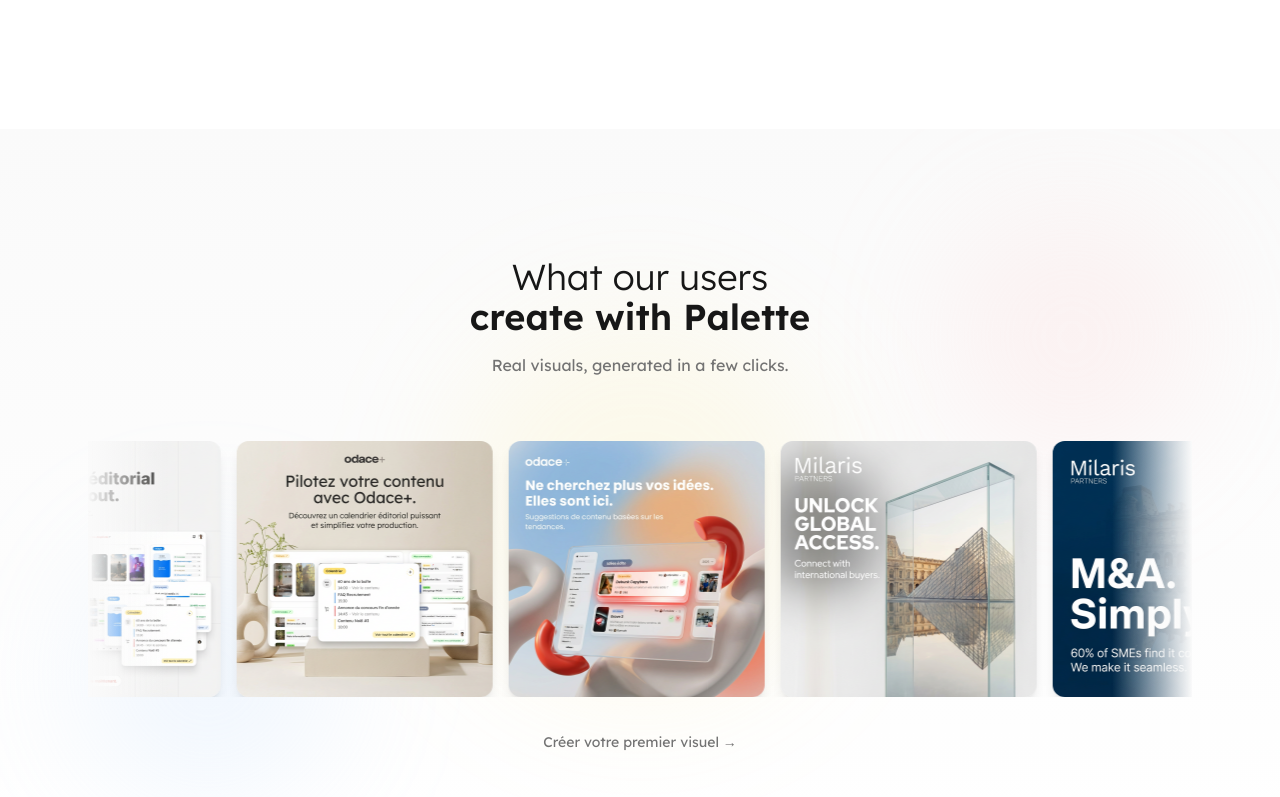
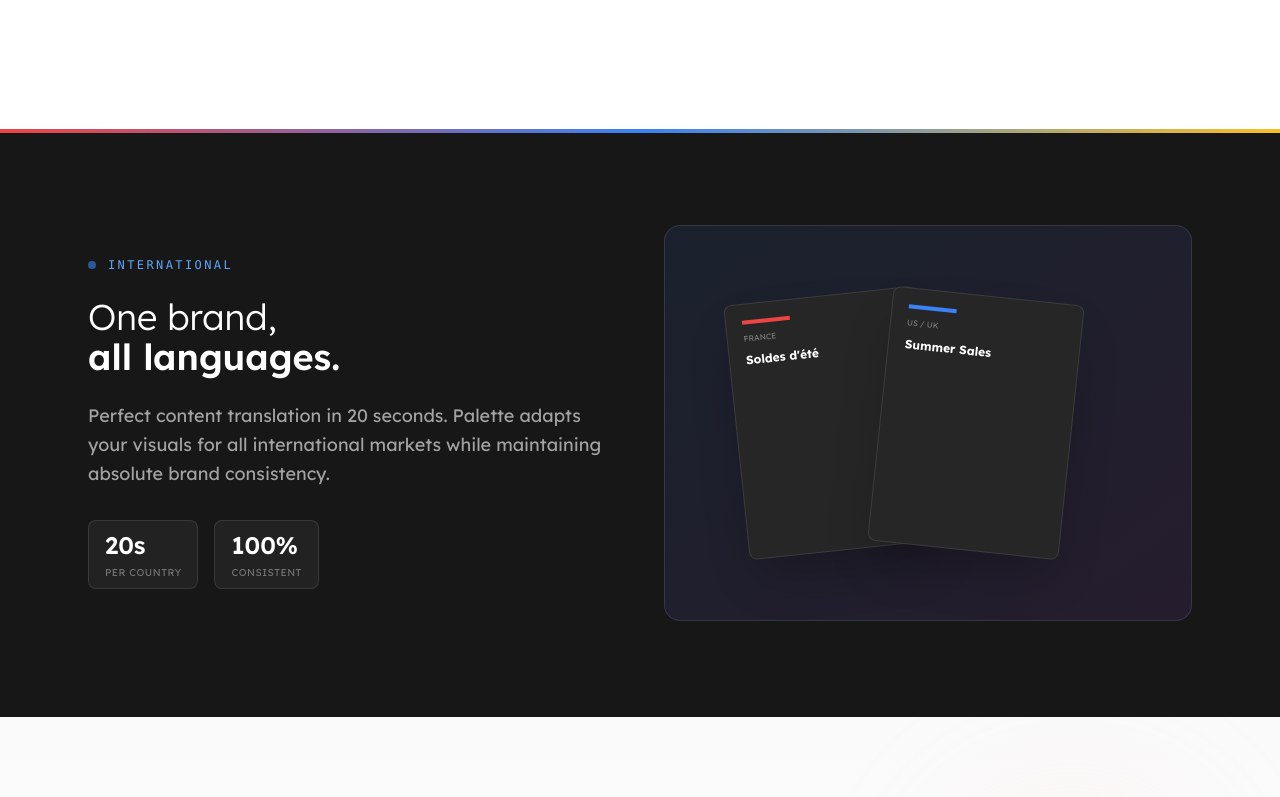
Before and after one commit to Liftof/briefbox, a Next.js app: page / in a window 1280 px wide. Shown: the part 2323-3120 px from the top of the page. Built offline with nearby package versions, Linux system fonts and the light colour scheme; no server answers.

Commit message:
feat: update homepage gallery, pricing, and add international translation section

```diff
--- a/app/page.tsx
+++ b/app/page.tsx
@@ -214,8 +214,69 @@ export default async function Home() {
         </div>
       </section>
 
+      {/* International Section */}
+      <section className="py-24 bg-gray-900 text-white relative overflow-hidden">
+        <div className="absolute top-0 left-0 w-full h-1 bg-gradient-to-r from-red-500 via-blue-500 to-amber-400" />
+        <div className="max-w-6xl mx-auto px-6 relative z-10">
+          <div className="grid md:grid-cols-2 gap-12 items-center">
+            <div>
+              <div className="flex items-center gap-3 mb-6">
+                <div className="w-2 h-2 bg-blue-500 rounded-full animate-pulse" />
+                <span className="text-xs font-mono uppercase tracking-[0.2em] text-blue-400">
+                  {locale === 'fr' ? 'International' : 'International'}
+                </span>
+              </div>
+              <h2 className="text-3xl md:text-4xl font-light leading-tight mb-6">
+                {locale === 'fr' ? (
+                  <>Une marque,<br /><span className="font-semibold text-white">toutes les langues.</span></>
+                ) : (
+                  <>One brand,<br /><span className="font-semibold text-white">all languages.</span></>
+                )}
+              </h2>
+              <p className="text-gray-400 text-lg leading-relaxed mb-8">
+                {locale === 'fr'
+                  ? "Traduction parfaite de vos contenus en 20 secondes. Palette adapte vos visuels pour tous vos marchés internationaux en gardant une cohérence absolue."
+                  : "Perfect content translation in 20 seconds. Palette adapts your visuals for all international markets while maintaining absolute brand consistency."
+                }
+              </p>
+              <div className="flex gap-4">
+                <div className="px-4 py-2 bg-white/5 border border-white/10 rounded-lg">
+                  <div className="text-2xl font-semibold text-white mb-1">20s</div>
+                  <div className="text-[10px] text-gray-500 uppercase tracking-wider">{locale === 'fr' ? 'Par pays' : 'Per country'}</div>
+                </div>
+                <div className="px-4 py-2 bg-white/5 border border-white/10 rounded-lg">
+                  <div className="text-2xl font-semibold text-white mb-1">100%</div>
+                  <div className="text-[10px] text-gray-500 uppercase tracking-wider">{locale === 'fr' ? 'Fidèle' : 'Consistent'}</div>
+                </div>
+              </div>
+            </div>
+            <div className="relative">
+              <div className="aspect-[4/3] bg-gradient-to-br from-blue-500/10 to-purple-500/10 rounded-2xl border border-white/10 flex items-center justify-center relative group">
+                {/* Visual representation of translation */}
+                <div className="absolute inset-0 flex items-center justify-center">
+                  <div className="relative w-48 h-64 bg-gray-800 rounded-lg shadow-2xl transform -rotate-6 border border-white/10 overflow-hidden">
+                    <div className="p-4 space-y-2">
+                      <div className="w-12 h-1 bg-red-500" />
+                      <div className="text-[8px] text-white/40">FRANCE</div>
+                      <div className="text-xs font-bold text-white">Soldes d'été</div>
+                    </div>
+                  </div>
+                  <div className="relative w-48 h-64 bg-gray-800 rounded-lg shadow-2xl transform rotate-6 -translate-x-12 border border-white/10 overflow-hidden group-hover:translate-x-0 transition-transform duration-500">
+                    <div className="p-4 space-y-2">
+                      <div className="w-12 h-1 bg-blue-500" />
+                      <div className="text-[8px] text-white/40">US / UK</div>
+                      <div className="text-xs font-bold text-white">Summer Sales</div>
+                    </div>
+                  </div>
+                </div>
+              </div>
+            </div>
+          </div>
+        </div>
+      </section>
+
       {/* Proof Section - Gallery */}
-      <section className="py-24 md:py-32 relative overflow-hidden">
+      <section className="py-32 md:py-48 relative overflow-hidden">
         <div className="absolute inset-0 bg-gradient-to-b from-gray-50 to-white" />
         {/* Palette color accents */}
         <div className="absolute top-20 right-20 w-64 h-64 bg-red-200/20 rounded-full blur-3xl" />
@@ -243,11 +304,11 @@ export default async function Home() {
             {/* Scrolling container */}
             <div className="flex gap-4 animate-marquee hover:[animation-play-state:paused]">
               {/* First set */}
-              {[1, 2, 3, 4, 5, 6, 7].map((i) => (
-                <div key={`a-${i}`} className="w-48 md:w-64 flex-shrink-0">
+              {[1, 2, 3, 4, 5, 6, 7, 8, 9].map((i) => (
+                <div key={`a-${i}`} className="w-56 md:w-80 flex-shrink-0">
                   <div className="aspect-square bg-gray-100 rounded-xl overflow-hidden shadow-lg hover:shadow-xl transition-shadow">
                     <img
-                      src={`/gallery/gal-${i}.png`}
+                      src={`/gallery/gal-${i}.${i === 9 ? 'jpg' : 'png'}`}
                       alt={`Visuel créé avec Palette ${i}`}
                       className="w-full h-full object-cover"
                     />
@@ -255,11 +316,11 @@ export default async function Home() {
                 </div>
               ))}
               {/* Duplicate for seamless loop */}
-              {[1, 2, 3, 4, 5, 6, 7].map((i) => (
-                <div key={`b-${i}`} className="w-48 md:w-64 flex-shrink-0">
+              {[1, 2, 3, 4, 5, 6, 7, 8, 9].map((i) => (
+                <div key={`b-${i}`} className="w-56 md:w-80 flex-shrink-0">
                   <div className="aspect-square bg-gray-100 rounded-xl overflow-hidden shadow-lg hover:shadow-xl transition-shadow">
                     <img
-                      src={`/gallery/gal-${i}.png`}
+                      src={`/gallery/gal-${i}.${i === 9 ? 'jpg' : 'png'}`}
                       alt={`Visuel créé avec Palette ${i}`}
                       className="w-full h-full object-cover"
                     />
@@ -352,8 +413,8 @@ export default async function Home() {
             </h2>
             <p className="text-gray-500 max-w-xl mx-auto">
               {locale === 'fr'
-                ? 'Pas de devis. Pas de "ça dépend du scope". Tous les visuels en 2K haute résolution.'
-                : 'No quotes. No "it depends on scope". All visuals in 2K high resolution.'
+                ? 'Pas de devis. Pas de "ça dépend du scope". Tous les visuels en haute résolution.'
+                : 'No quotes. No "it depends on scope". All visuals in high resolution.'
               }
             </p>
           </div>
@@ -463,6 +524,10 @@ export default async function Home() {
                 <li className="flex items-center gap-3 text-sm text-gray-600">
                   <span className="text-blue-500">✓</span>
                   {locale === 'fr' ? 'Support prioritaire' : 'Priority support'}
+                </li>
+                <li className="flex items-center gap-3 text-sm text-gray-600">
+                  <span className="text-blue-500">✓</span>
+                  {locale === 'fr' ? 'Génération 4K' : '4K Generation'}
                 </li>
               </ul>
 
```
Also changed, not shown: public/gallery/gal-8.png (added), public/gallery/gal-9.jpg (added).
